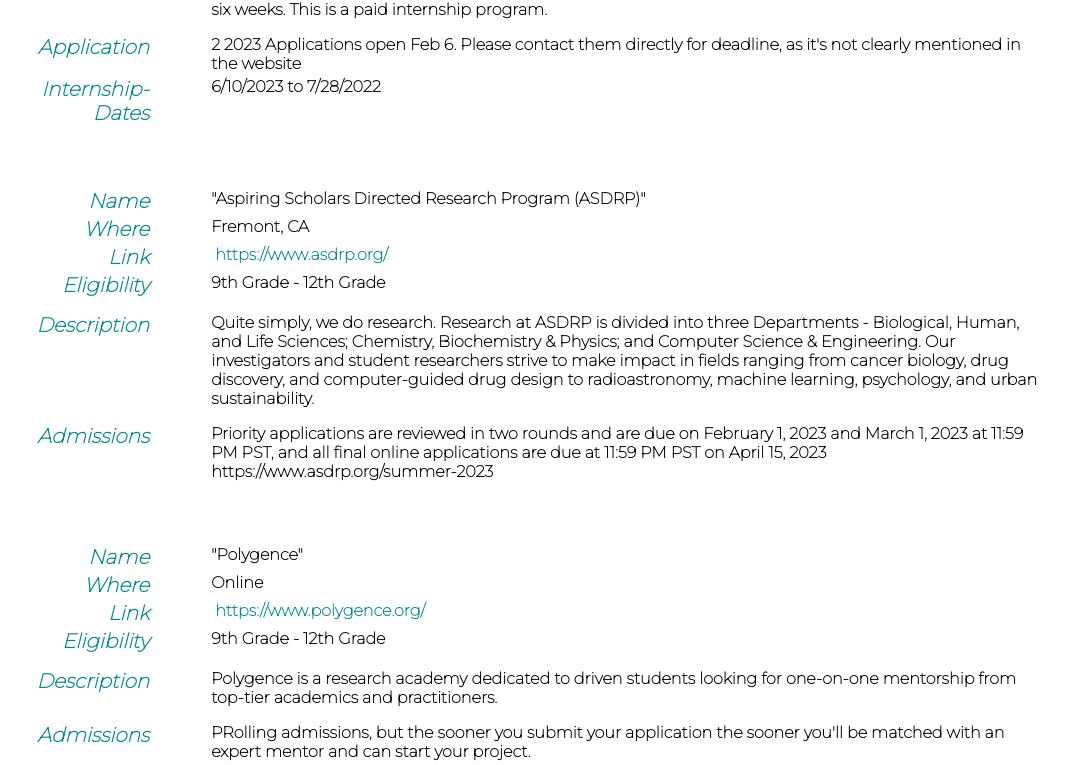
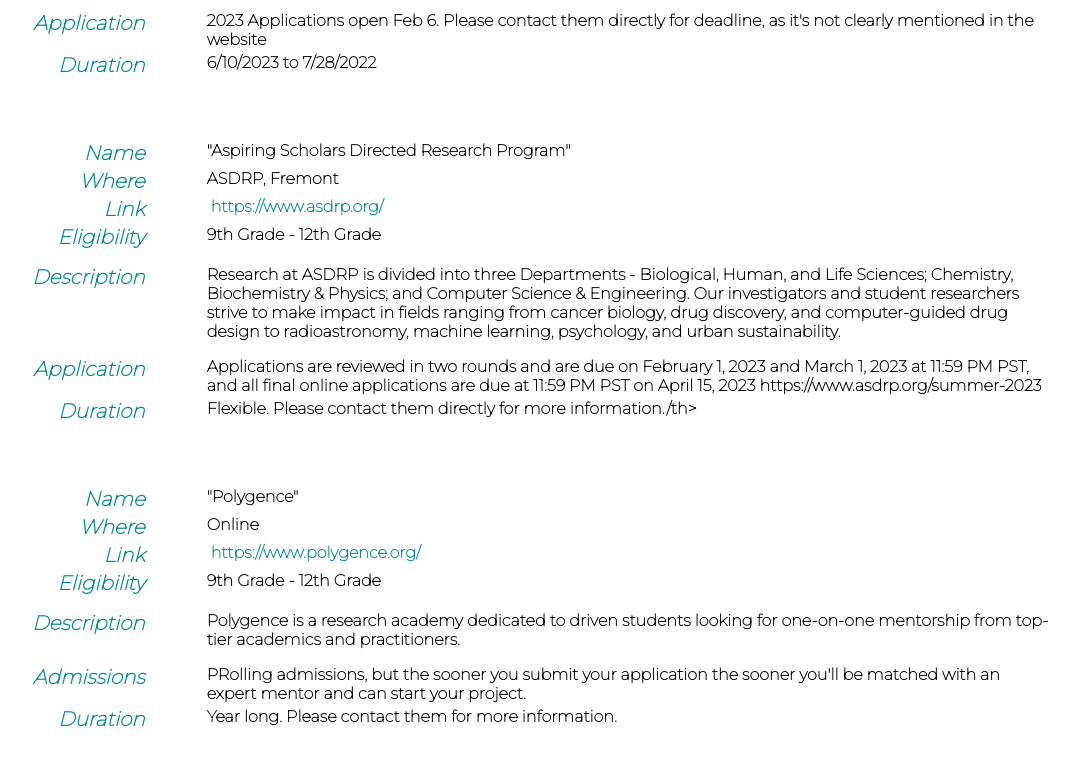
Before and after one commit to shardforstudents/shardforstudents.github.io, a plain HTML site: page index.html in a window 1280 px wide. Shown: the part 1401-2166 px from the top of the page, without its empty margins (121-1199 px from the left). Drawn offline with nearby package versions, Linux system fonts and the light colour scheme.

Commit message:
Update index.html

```diff
--- a/index.html
+++ b/index.html
@@ -88,7 +88,7 @@ SIP is a summer-long (10 week) research internship program for high school stude
 
 	<tr>
 
-	    <th class="title colored"><i>Internship-Dates</i></th>
+	    <th class="title colored"><i>Duration</i></th>
                         <th class="content">6/12/2023 to 8/20/2022</th>
 
                 <tr class="padder"></tr>
@@ -135,11 +135,11 @@ SIP is a summer-long (10 week) research internship program for high school stude
                 <tr class="padder"></tr>
         <tr>
             <th class="title colored"><i>Application</i></th>
-                        <th class="content">2 2023 Applications open Feb 6. Please contact them directly for deadline, as it's not clearly mentioned in the website</th>
+                        <th class="content"> 2023 Applications open Feb 6. Please contact them directly for deadline, as it's not clearly mentioned in the website</th>
                         </th>
         </tr>
 
-         <th class="title colored"><i>Internship-Dates</i></th>
+         <th class="title colored"><i>Duration</i></th>
                         <th class="content">6/10/2023 to 7/28/2022</th>
 
 
@@ -162,13 +162,13 @@ SIP is a summer-long (10 week) research internship program for high school stude
 
         <tr>
             <th class="title colored"><i>Name</i></th>
-            <th class="content">"Aspiring Scholars Directed Research Program (ASDRP)"
+            <th class="content">"Aspiring Scholars Directed Research Program"
                         </th>
         </tr>
 
         <tr>
             <th class="title colored"><i>Where</i></th>
-                        <th class="content">Fremont, CA</th>
+                        <th class="content">ASDRP, Fremont</th>
         </tr>
 
         <tr>
@@ -183,16 +183,21 @@ SIP is a summer-long (10 week) research internship program for high school stude
                 <tr class="padder"></tr>
         <tr>
             <th class="title colored"><i>Description</i></th>
-                        <th class="content">Quite simply, we do research. Research at ASDRP is divided into three Departments - Biological, Human, and Life Sciences; Chemistry, Biochemistry & Physics; and Computer Science & Engineering. Our investigators and student researchers strive to make impact in fields ranging from cancer biology, drug discovery, and computer-guided drug design to radioastronomy, machine learning, psychology, and urban sustainability.
+                        <th class="content">Research at ASDRP is divided into three Departments - Biological, Human, and Life Sciences; Chemistry, Biochemistry & Physics; and Computer Science & Engineering. Our investigators and student researchers strive to make impact in fields ranging from cancer biology, drug discovery, and computer-guided drug design to radioastronomy, machine learning, psychology, and urban sustainability.
             </th>
         </tr>
                 <tr class="padder"></tr>
         <tr>
-            <th class="title colored"><i>Admissions</i></th>
-                        <th class="content">Priority applications are reviewed in two rounds and are due on February 1, 2023 and March 1, 2023 at 11:59 PM PST, and all final online applications are due at 11:59 PM PST on April 15, 2023
+            <th class="title colored"><i>Application</i></th>
+                        <th class="content">Applications are reviewed in two rounds and are due on February 1, 2023 and March 1, 2023 at 11:59 PM PST, and all final online applications are due at 11:59 PM PST on April 15, 2023
 https://www.asdrp.org/summer-2023</th>
                         </th>
         </tr>
+
+
+         <th class="title colored"><i>Duration</i></th>
+                        <th class="content">Flexible. Please contact them directly for more information./th>
+
 
 
 
@@ -246,6 +251,10 @@ https://www.asdrp.org/summer-2023</th>
                         <th class="content">PRolling admissions, but the sooner you submit your application the sooner you'll be matched with an expert mentor and can start your project.</th>
                         </th>
         </tr>
+
+         <th class="title colored"><i>Duration</i></th>
+                        <th class="content">Year long. Please contact them for more information. </th>
+
 
 
 
```
